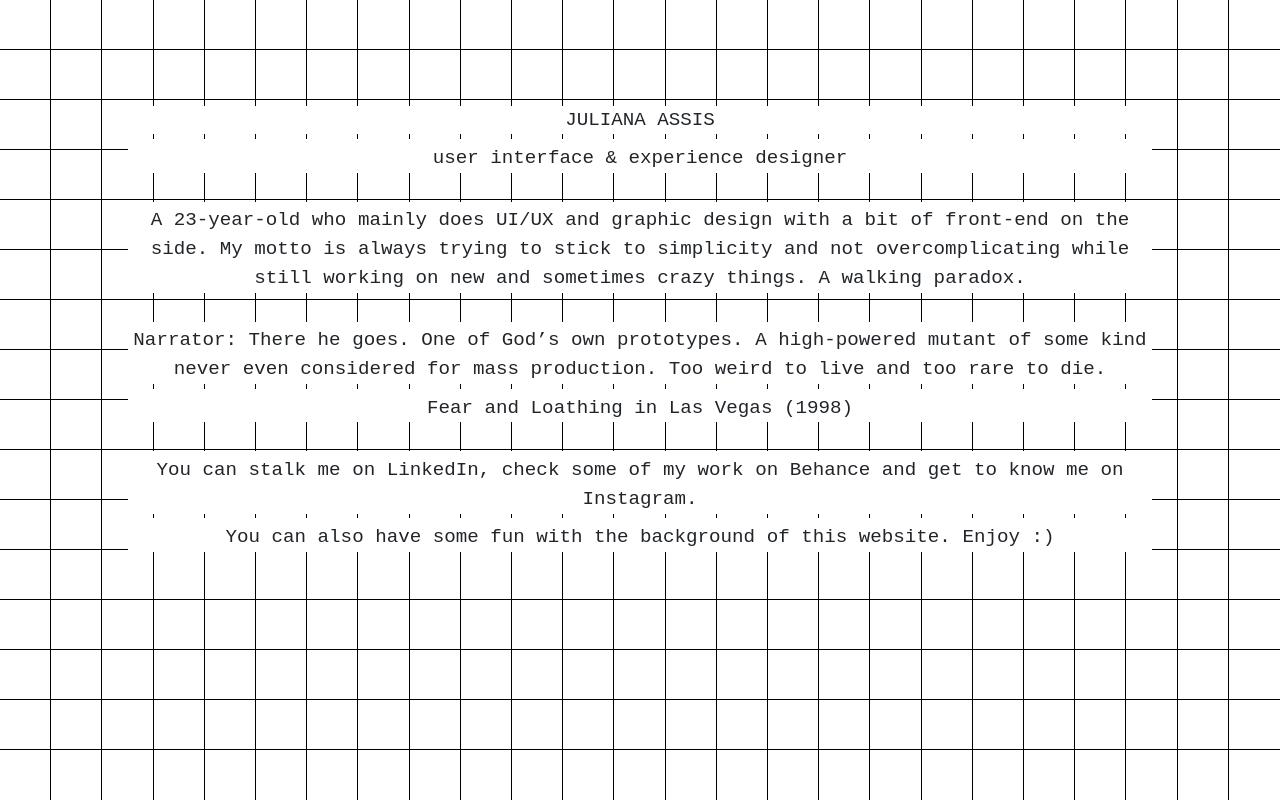
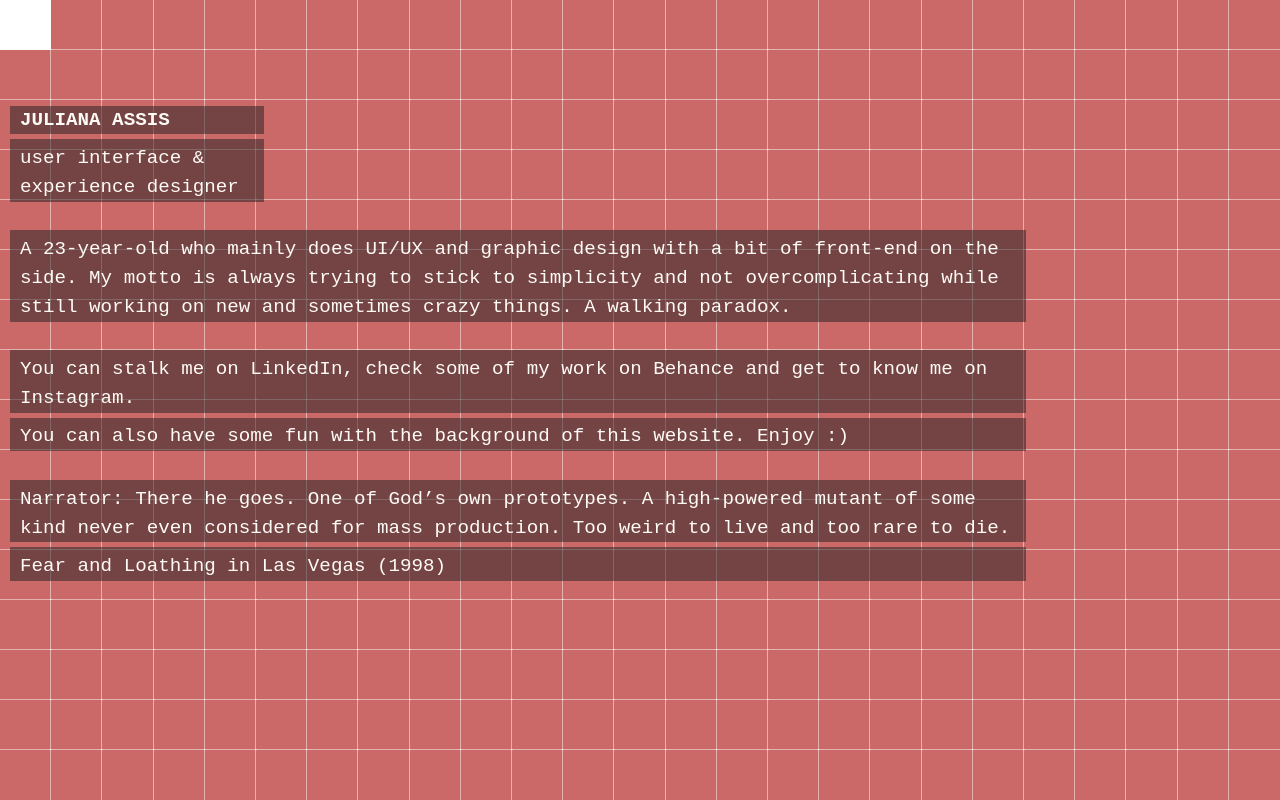
Before and after one commit to julianassiis/personal-web, a React (Create React App) app in the folder my-app/: page / in a window 1280 px wide. Built offline with nearby package versions, Linux system fonts and the light colour scheme.

Commit message:
bg and textbox changes

```diff
--- a/my-app/src/App.css
+++ b/my-app/src/App.css
@@ -21,7 +21,8 @@ body {
   z-index: 1;
   width: 100%;
   height: 1rem;
-  text-align: center;
+  text-align: left;
+  padding-left: 10px;
   word-wrap: break-word;
 
   /*bad centering for now*/
@@ -30,9 +31,15 @@ body {
 }
 
 .info {
-  background-color: white;
+  background-color: rgba(30, 30, 30, 0.5);
+  color: #fefbf6;
   width: 80%;
-  display: inline-block;
+  padding-left: 10px;
+
+}
+
+.main {
+  width: 20%;
 }
 
 #grid {
@@ -47,7 +54,7 @@ body {
 .grid-element {
   min-width: 100%;
   min-height: 100%;
-  background-color: white;
+  background-color: #cb6969;
   cursor: pointer;
   position: relative;
 }
@@ -59,7 +66,8 @@ body {
   height: 100%;
   left: 0;
   top: 0;
-  outline: 1px solid black;
+  outline: 1px solid #fefbf6;
+  opacity: 50%;
   display: block;
 }
 
--- a/my-app/src/App.js
+++ b/my-app/src/App.js
@@ -12,7 +12,6 @@ class App extends React.Component {
     total: 1
   };
 
-  //
   colorWave = (i) => {
     const {columns, rows} = this.state;
     const element = i.target.id;
@@ -37,7 +36,6 @@ class App extends React.Component {
       duration: 0,
       easing: "linear"
     });
-
   };
 
   componentDidMount() {
@@ -52,13 +50,15 @@ class App extends React.Component {
     return (
         <div id="root">
           <div id="intro">
-            <p className="info mb-1 mt-2">JULIANA ASSIS</p>
-            <p className="info pt-1 mb-4">user interface & experience designer</p>
-            <p className="info pt-1 mb-4">A 23-year-old who mainly does UI/UX and graphic design with a bit of front-end on the side. My motto is always trying to stick to simplicity and not overcomplicating while still working on new and sometimes crazy things. A walking paradox.</p>
+            <p className="info mb-1 mt-2 fw-bold main">JULIANA ASSIS</p>
+            <p className="info pt-1 mb-4 fw-light main">user interface & experience designer</p>
+            <p className="info pt-1 mb-4 fw-light">A 23-year-old who mainly does UI/UX and graphic design with a bit of front-end on the side. My motto is always trying to stick to simplicity and not overcomplicating while still working on new and sometimes crazy things. A walking paradox.</p>
+            <p className="info pt-1 mb-1 fw-light">You can stalk me on LinkedIn, check some of my work on Behance and get to know me on Instagram.</p>
+            <p className="info pt-1 mb-4 fw-light">You can also have some fun with the background of this website. Enjoy :) </p>
+
             <p className="info pt-1 mb-1">Narrator: There he goes. One of God’s own prototypes. A high-powered mutant of some kind never even considered for mass production. Too weird to live and too rare to die.</p>
-            <p className="info pt-1 mb-4">Fear and Loathing in Las Vegas (1998)</p>
-            <p className="info pt-1 mb-1">You can stalk me on LinkedIn, check some of my work on Behance and get to know me on Instagram.</p>
-            <p className="info pt-1 mb-0">You can also have some fun with the background of this website. Enjoy :) </p>
+            <p className="info pt-1 mb-0">Fear and Loathing in Las Vegas (1998)</p>
+
           </div>
 
           <div id="grid">
```
